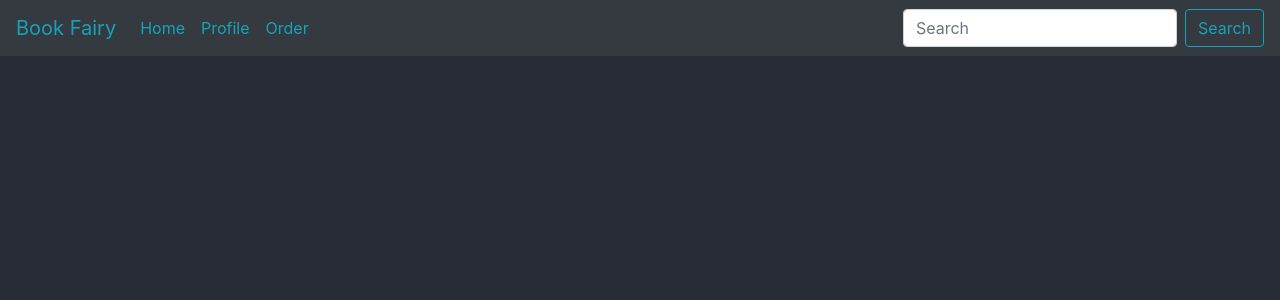
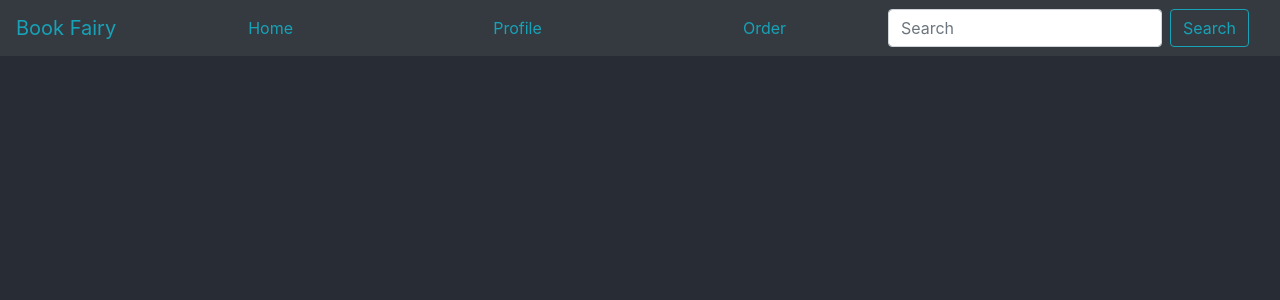
Before and after one commit to Goygova/BookFairy, a React (Create React App) app in the folder client/: page / in a window 1280 px wide. Shown: the top 300 px of the page. Built offline with nearby package versions, Linux system fonts and the light colour scheme.

Commit message:
Added changes to navbar

```diff
--- a/client/src/components/Navbar.jsx
+++ b/client/src/components/Navbar.jsx
@@ -18,18 +18,18 @@ class Navbar extends React.Component {
 						aria-label='Toggle navigation'>
 						<span class='navbar-toggler-icon'></span>
 					</button>
-					<div class='collapse navbar-collapse justify-content-between' id='navbar1'>
-						<div class='navbar-nav'>
-							<a class='nav-item text-info nav-link' href='#'>
+					<div class='container ml-auto'>
+						<div class='collapse navbar-collapse nav-justified' id='navbar1'>
+							<a class='nav-item nav-link text-info ' href='#'>
 								Home
 							</a>
-							<a class='nav-item text-info nav-link' href='#'>
+							<a class='nav-item nav-link text-info' href='#'>
 								Profile
 							</a>
-							<a class='nav-item text-info nav-link' href='#'>
+							<a class='nav-item nav-link text-info' href='#'>
 								Order
 							</a>
-						</div>
+
 							<div class='navbar-nav ml-auto'>
 								<form class='form-inline'>
 									<input class='form-control mr-sm-2' type='search' placeholder='Search' aria-label='Search' />
@@ -39,6 +39,7 @@ class Navbar extends React.Component {
 								</form>
 							</div>
 						</div>
+					</div>
 				</nav>
 			</div>
 		);
```
Lines whose indentation alone changed are shown as unchanged.
